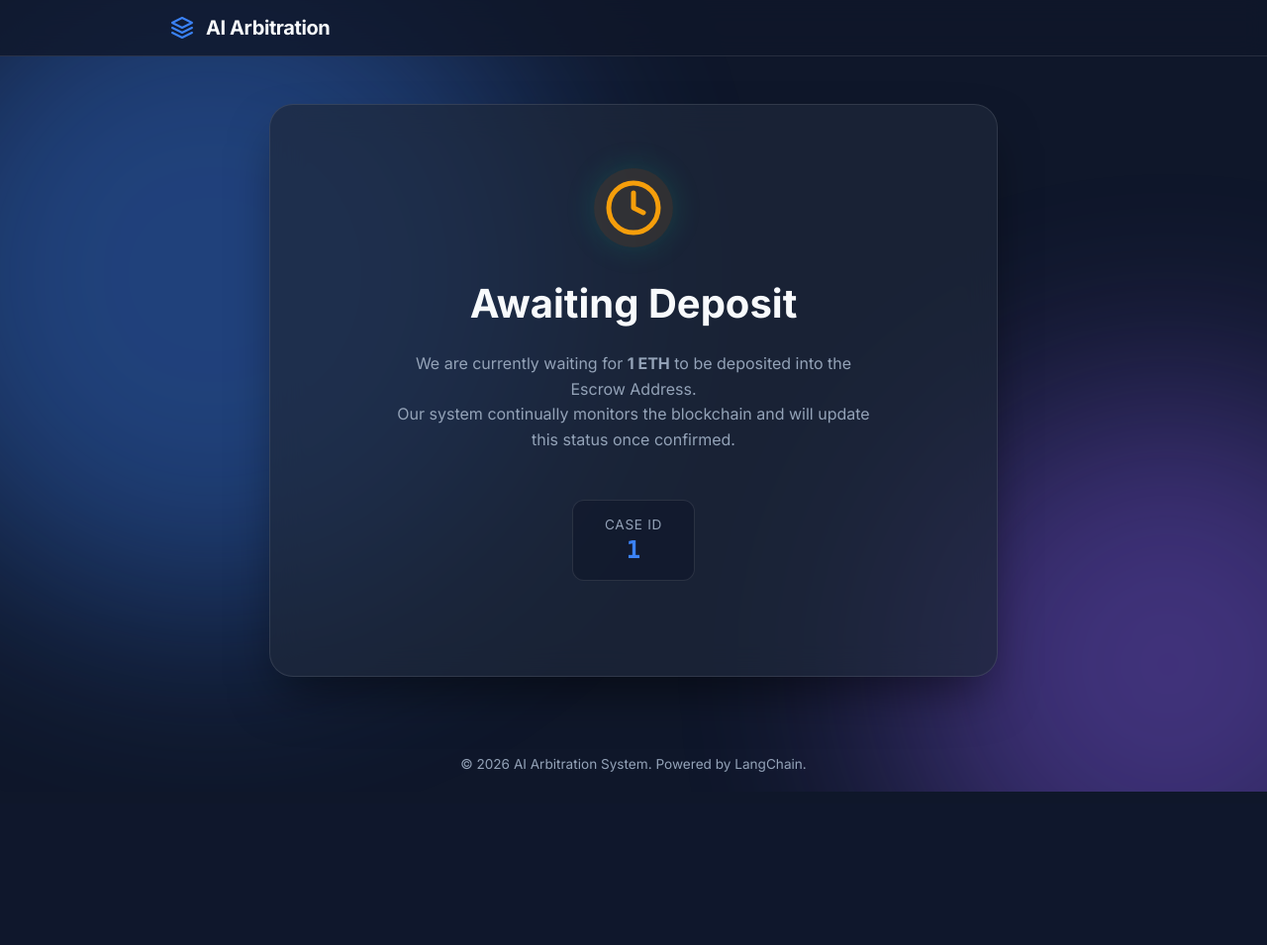
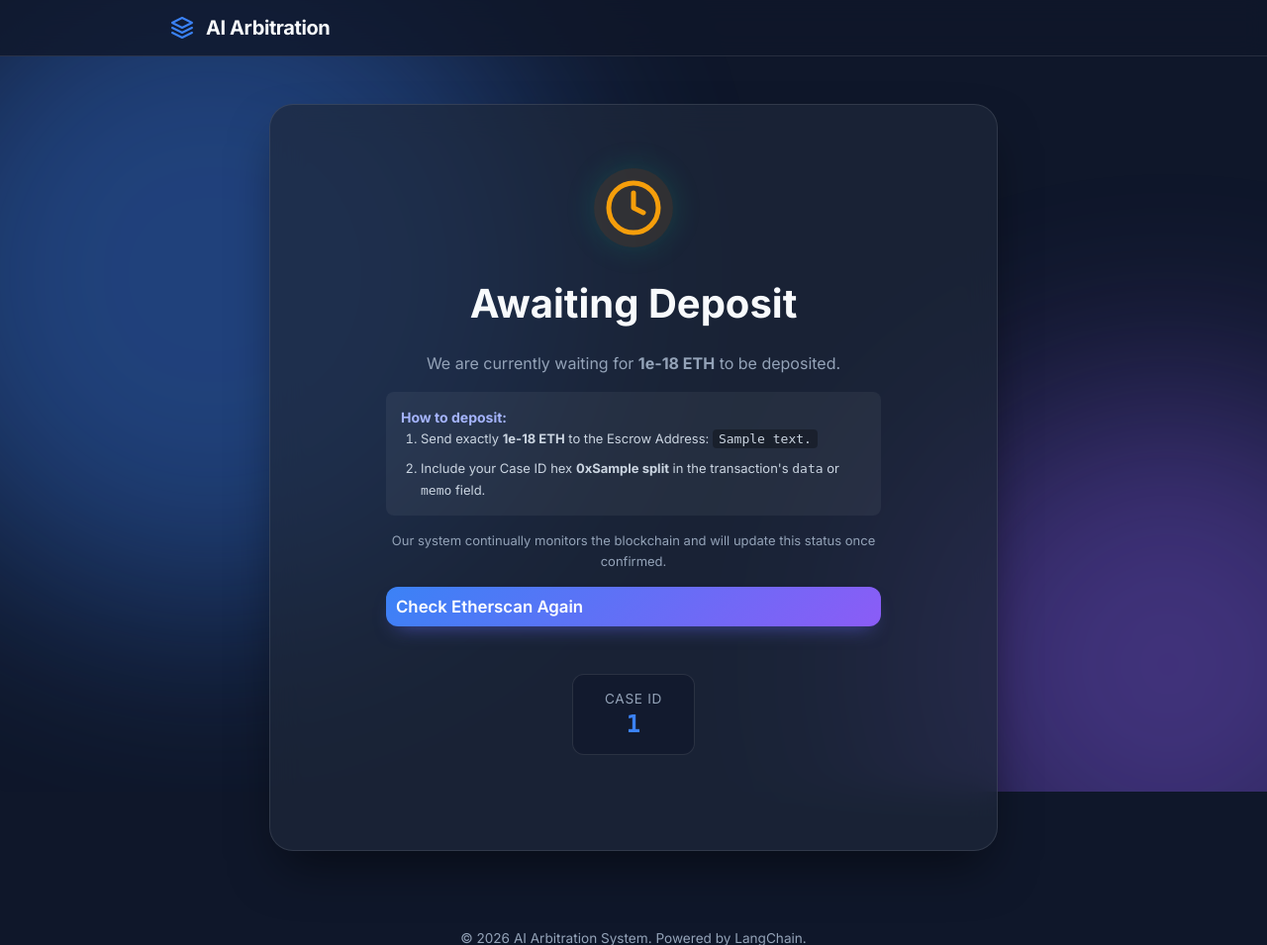
Before and after one commit to just-bots/ai-arbitration-python, a FastAPI app: template templates/deposit_status.html in a window 1280 px wide. Shown: the top 955 px of the page at 99% size. Before the commit the page ends 800 px from the top, so only its background shows below. Run offline with FastAPI, Linux system fonts and the light colour scheme; the template is opened without the code that fills it: most values are stand-ins (such as "Sample title", 1, 10 or a date in 2020).

Commit message:
feat: removed etherscan local mock and added timestamp boundary and strict hex checking for deposits

```diff
--- a/templates/deposit_status.html
+++ b/templates/deposit_status.html
@@ -13,7 +13,7 @@
         </div>
         <h1>Funding Confirmed</h1>
         <div class="success-details">
-            <p>The required escrow payment of <strong>{{ total_required }} ETH</strong> has been successfully processed and verified.</p>
+            <p>The required escrow payment of <strong>{{ (total_required / 1000000000000000000) }} ETH</strong> has been successfully processed and verified.</p>
             <p class="highlight-text">Automated emails have been dispatched to both parties.</p>
         </div>
     {% else %}
@@ -25,8 +25,21 @@
         </div>
         <h1>Awaiting Deposit</h1>
         <div class="success-details">
-            <p>We are currently waiting for <strong>{{ total_required }} ETH</strong> to be deposited into the Escrow Address.</p>
-            <p>Our system continually monitors the blockchain and will update this status once confirmed.</p>
+            <p>We are currently waiting for <strong>{{ (total_required / 1000000000000000000) }} ETH</strong> to be deposited.</p>
+            <div style="background: rgba(255,255,255,0.05); padding: 15px; border-radius: 8px; margin: 15px 0; text-align: left;">
+                <p style="margin-top:0; font-size: 14px; color: #a5b4fc;"><strong>How to deposit:</strong></p>
+                <ol style="margin-bottom:0; padding-left: 20px; font-size: 13px; color: #cbd5e1;">
+                    <li style="margin-bottom: 8px;">Send exactly <strong>{{ (total_required / 1000000000000000000) }} ETH</strong> to the Escrow Address:
+                        <code style="background: rgba(0,0,0,0.3); padding: 2px 6px; border-radius: 4px;">{{ case.escrow_address }}</code>
+                    </li>
+                    <li>Include your Case ID hex <strong>0x{{ case.case_id.split('-')[-1] }}</strong> in the transaction's <code>data</code> or <code>memo</code> field.</li>
+                </ol>
+            </div>
+            <p style="font-size: 13px; color: #94a3b8;">Our system continually monitors the blockchain and will update this status once confirmed.</p>
+            <form action="/transactions/verify" method="POST" style="margin-top: 15px;">
+                <input type="hidden" name="caseId" value="{{ case.case_id }}">
+                <button type="submit" class="btn btn-primary" style="width: 100%; padding: 10px;">Check Etherscan Again</button>
+            </form>
         </div>
     {% endif %}
 
```
Also changed, not shown: routers/transactions.py (+5 -5 lines).
